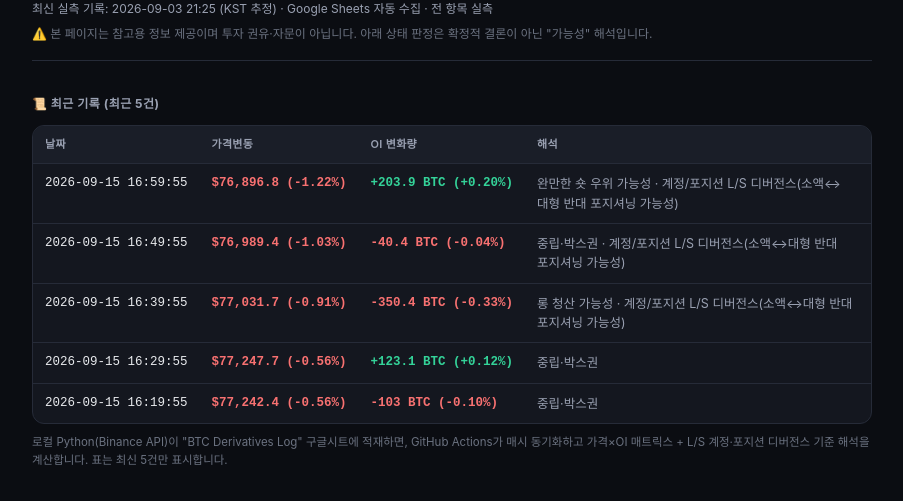
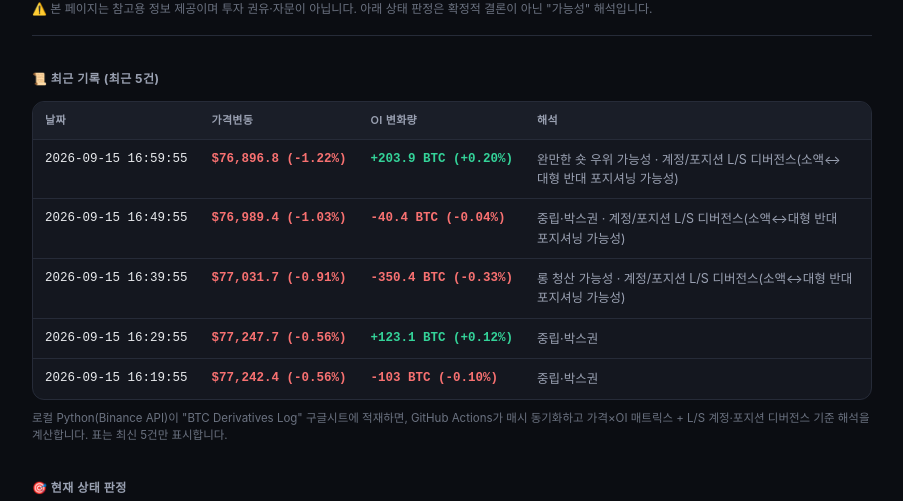
Before and after one commit to movenine/cryptoprime, a plain HTML site: page btc.html in a window 1280 px wide. Shown: the part 130-631 px from the top of the page, without its empty margins (188-1091 px from the left). Drawn offline with nearby package versions, Linux system fonts and the light colour scheme.

Commit message:
btc: 하드코딩된 '최신 실측 기록' 상단 라인 제거 (#7)
2026-09-03로 고정된 채 자동화 파이프라인과 연결되지 않았던 안내 문구를
제거. 실제 최신 기준 시점은 이미 '현재 상태 판정' 섹션의 기준 시점
라인에서 최근 데이터로 동적으로 표시되고 있어 중복·구식 정보였음.

Co-authored-by: Claude <noreply@anthropic.com>

```diff
--- a/btc.html
+++ b/btc.html
@@ -8,7 +8,6 @@
 <style>
   .btc-wide-wrap { max-width: 880px; margin: 0 auto; padding: 32px 20px 20px; }
   .btc-wide-wrap h1 { font-size: 21px; font-weight: 800; margin: 0 0 4px; }
-  .btc-top-meta { font-size: 12px; color: var(--text-dim); margin-bottom: 6px; }
   .btc-disclaimer-top { font-size: 12px; color: #6b7280; margin-bottom: 26px; padding-bottom: 16px; border-bottom: 1px solid var(--card-border); word-break: keep-all; }
 
   .btc-section-label {
@@ -121,7 +120,6 @@
 <div class="btc-wide-wrap">
 
   <h1>🪙 BTC Derivatives Flow Radar</h1>
-  <div class="btc-top-meta">최신 실측 기록: 2026-09-03 21:25 (KST 추정) · Google Sheets 자동 수집 · 전 항목 실측</div>
   <div class="btc-disclaimer-top">⚠️ 본 페이지는 참고용 정보 제공이며 투자 권유·자문이 아닙니다. 아래 상태 판정은 확정적 결론이 아닌 "가능성" 해석입니다.</div>
 
   <!-- ══════════ 1. 히스토리 (상단 배치, 최근 5건 한줄 요약) ══════════ -->
```
